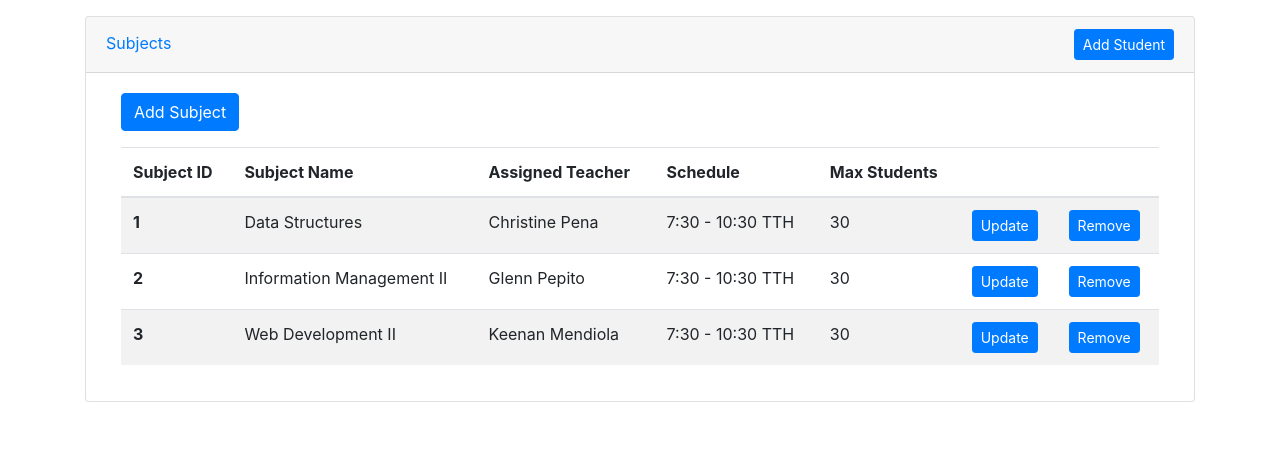
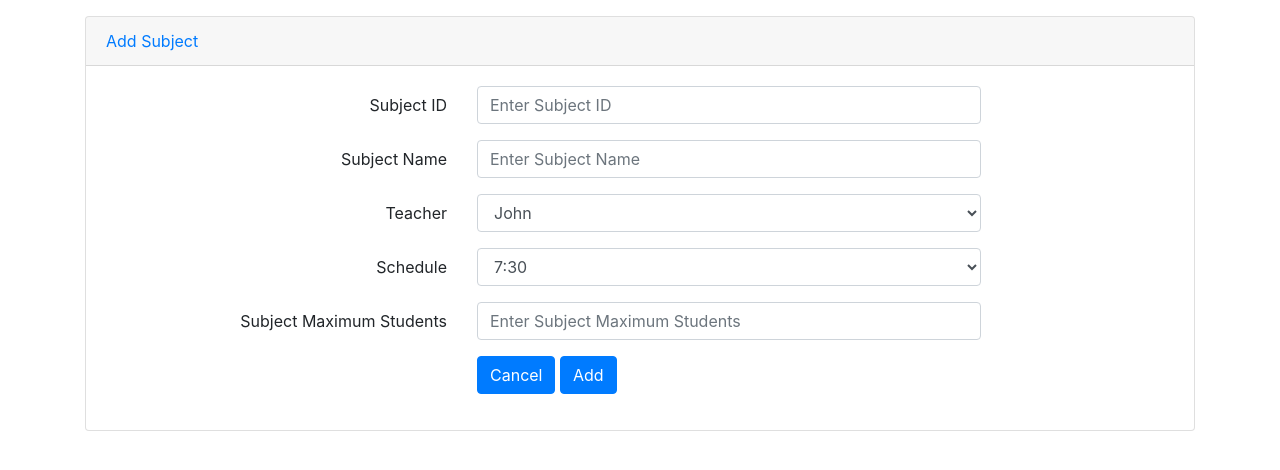
Before and after one commit to lourencelinao/miniISMIS, a PHP site: page /subject/subject.php in a window 1280 px wide. Shown: the part 56-526 px from the top of the page. Run offline with PHP 8.4, Linux system fonts and the light colour scheme; data comes from the database, SQL or seed files in the repository; data that the repository does not hold is empty.

Commit message:
link forms to controller

```diff
--- a/views/subject/subject.php
+++ b/views/subject/subject.php
@@ -1,7 +1,7 @@
 <?php
 
-    $dbname = 'mini_ismis';
-    $conn = mysqli_connect('localhost', 'root', '', $dbname);
+    $dbname = "mini_ismis";
+    $conn = mysqli_connect("localhost", "root", "", $dbname);
 
 
     if(!$conn){
@@ -22,15 +22,16 @@
     $result = mysqli_query($conn, $sql);
     $person = mysqli_fetch_assoc($result);
 
-    $query="SELECT s.*,u.subjectSchedule_id,u.time,CONCAT(p.fname,'',p.lname)as name,p.person_id
-    FROM subject s, subject_schedule u, person p WHERE s.subject_id=u.subject_id AND s.faculty_id=p.person_id ";
-    $result1= mysqli_query($conn,$query);
+
+
+
+
 
 ?>
 <!DOCTYPE html>
 <html>
     <head>
-        <title>Subjects</title>
+        <title>Add Subject</title>
         <link rel="stylesheet" href="https://stackpath.bootstrapcdn.com/bootstrap/4.4.1/css/bootstrap.min.css" integrity="sha384-Vkoo8x4CGsO3+Hhxv8T/Q5PaXtkKtu6ug5TOeNV6gBiFeWPGFN9MuhOf23Q9Ifjh" crossorigin="anonymous">
     </head>
     <style>
@@ -83,78 +84,71 @@
                 <div class="row mt-3">
                     <div class="col-md-12">
                         <div class="card">
-                            <div class="card-header text-primary d-flex justify-content-between align-items-baseline">
-                                <div>Subjects</div>
-                                <div><a href='./addStudentToSubject.php' class='btn btn-primary btn-sm'>Add Student</a></div>
+                            <div class="card-header text-primary">
+                                Add Subject
                             </div>
                             <div class="card-body">
                                 <div class="container">
-                                    <a href='./addSubject.php' class='btn btn-primary'>Add Subject</a>
-                                </div>
+                                    <form action='addSubject.php' method='POST'>
 
-                                <div class="container pt-3">
-                                    <table class="table table-striped">
-                                        <thead>
-                                            <tr>
-                                            <th scope="col">Subject ID</th>
-                                            <th scope="col">Subject Name</th>
-                                            <th scope="col">Assigned Teacher</th>
-                                            <th scope="col">Schedule</th>
-                                            <th scope="col">Max Students</th>
-                                            <th scope='col'></th>
-                                            <th scope='col'></th>
-                                            </tr>
-                                        </thead>
-                                        <tbody>
-                                            <tr>
-                                                <th scope="row">1</th>
-                                                <td>Data Structures</td>
-                                                <td>Christine Pena</td>
-                                                <td>7:30 - 10:30 TTH</td>
-                                                <td>30</td>
-                                                <td><a href='./updateSubject.php' class='btn btn-primary btn-sm'>Update</a> </td>
-                                                <td><a href='#' class='btn btn-primary btn-sm'>Remove</a></td>
-                                            </tr>
-                                            <tr>
-                                                <th scope="row">2</th>
-                                                <td>Information Management II</td>
-                                                <td>Glenn Pepito</td>
-                                                <td>7:30 - 10:30 TTH</td>
-                                                <td>30</td>
-                                                <td><a href='./updateSubject.php' class='btn btn-primary btn-sm'>Update</a> </td>
-                                                <td><a href='#' class='btn btn-primary btn-sm'>Remove</a></td>
-                                            </tr>
-                                            <tr>
-                                                <th scope="row">3</th>
-                                                <td>Web Development II</td>
-                                                <td>Keenan Mendiola</td>
-                                                <td>7:30 - 10:30 TTH</td>
-                                                <td>30</td>
-                                                <td><a href='./updateSubject.php' class='btn btn-primary btn-sm'>Update</a> </td>
-                                                <td><a href='#' class='btn btn-primary btn-sm'>Remove</a></td>
-                                            </tr>
-                                            <?php if($result1):?>
-                                            <?php if(mysqli_num_rows($result1) > 0) : ?> // replace $dummy with the result of query
-                                            <?php while($row = mysqli_fetch_assoc($result1)) :?> // replace $dummy with the result of query
-                                                <tr>
-                                                    <th scope="row"><?echo $row['subject_code']?></th>
-                                                    <td><?echo $row['subject_name']?></td>
-                                                    <td><?echo $row['name']?></td>
-                                                    <td><?echo $row['time']?></td>
-                                                    <td><?echo $row['max_students']?></td>
-                                                    <td><a href='./updateSubject.php' class='btn btn-primary btn-sm'>Update</a></td>
-                                                        <form action="../Controllers/subjectController.php" method='POST'>
-                                                            <input type="hidden" name='row_id' value='<?echo $row['subject_id']?>'> // echo subject id inside value
-                                                            <button type='submit' name='remove' class='btn btn-primary btn-sm'>Enroll</button>
-                                                        </form>
-                                                    </td>
-                                                </tr>
-                                            <?php endwhile ?>
-                                        <?php endif ?>
-                                        <?php endif ?>
+                                        <div class="form-group row">
+                                            <label for="subject_id" class="col-md-4 col-form-label text-md-right">Subject ID</label>
+                                            <div class="col-md-6">
+                                                <input id="subject_id" type="text" placeholder="Enter Subject ID" class="form-control" name="subject_id">
+                                            </div>
+                                        </div>
 
-                                        </tbody>
-                                    </table>
+                                        <div class="form-group row">
+                                            <label for="subject_name" class="col-md-4 col-form-label text-md-right">Subject Name</label>
+                                            <div class="col-md-6">
+                                                <input id="subject_name" type="text" placeholder="Enter Subject Name" class="form-control" name="subject_name">
+                                            </div>
+                                        </div>
+
+                                        <div class="form-group row">
+                                            <label for="subject_teacher" class="col-md-4 col-form-label text-md-right">Teacher</label>
+                                            <div class="col-md-6">
+                                                <select class='selectpicker form-control' placeholder="Choose a teacher" name="subject_teacher" id="subject_teacher">
+                                                    <?php
+                                                    $query1="SELECT * FROM person WHERE person_type='Faculty' AND status='Active'";
+                                                    $result1=mysqli_query($conn,$query1);
+                                                    if($result1){
+                                                    while($row=mysqli_fetch_assoc($result1)){
+                                                       printf("<option value='%d'>%s</option>",$row["person_id"],$row["fname"]);
+                                                    }
+                                                }
+                                                    ?>
+                                                </select>
+                                            </div>
+                                         </div>
+
+                                         <div class="form-group row">
+                                            <label for="shedule" class="col-md-4 col-form-label text-md-right">Schedule</label>
+                                            <div class="col-md-6">
+                                                <select class='selectpicker form-control' placeholder="Choose a schedule" name="sheduler" id="shedule">
+                                                    <option value=7:30>7:30</option>
+                                                    <option value=8:30>8:30</option>
+                                                    <option value=9:30>9:30</option>
+                                                </select>
+                                            </div>
+                                         </div>
+
+                                         <div class="form-group row">
+                                            <label for="subject_max" class="col-md-4 col-form-label text-md-right">Subject Maximum Students</label>
+                                            <div class="col-md-6">
+                                                <input id="subject_max" type="number" placeholder="Enter Subject Maximum Students" class="form-control" name="subject_max">
+                                            </div>
+                                        </div>
+
+                                        <div class="form-group row">
+                                            <label for="add" class="col-md-4 col-form-label text-md-right"></label>
+                                            <div class="col-md-6">
+                                                <a href='./subject.php' name='cancel' class='btn btn-primary '>Cancel</a>
+                                                <button type='submit' name='add' class='btn btn-primary '>Add</button>
+                                            </div>
+                                        </div>
+
+                                    </form>
                                 </div>
                             </div>
                         </div>
```
